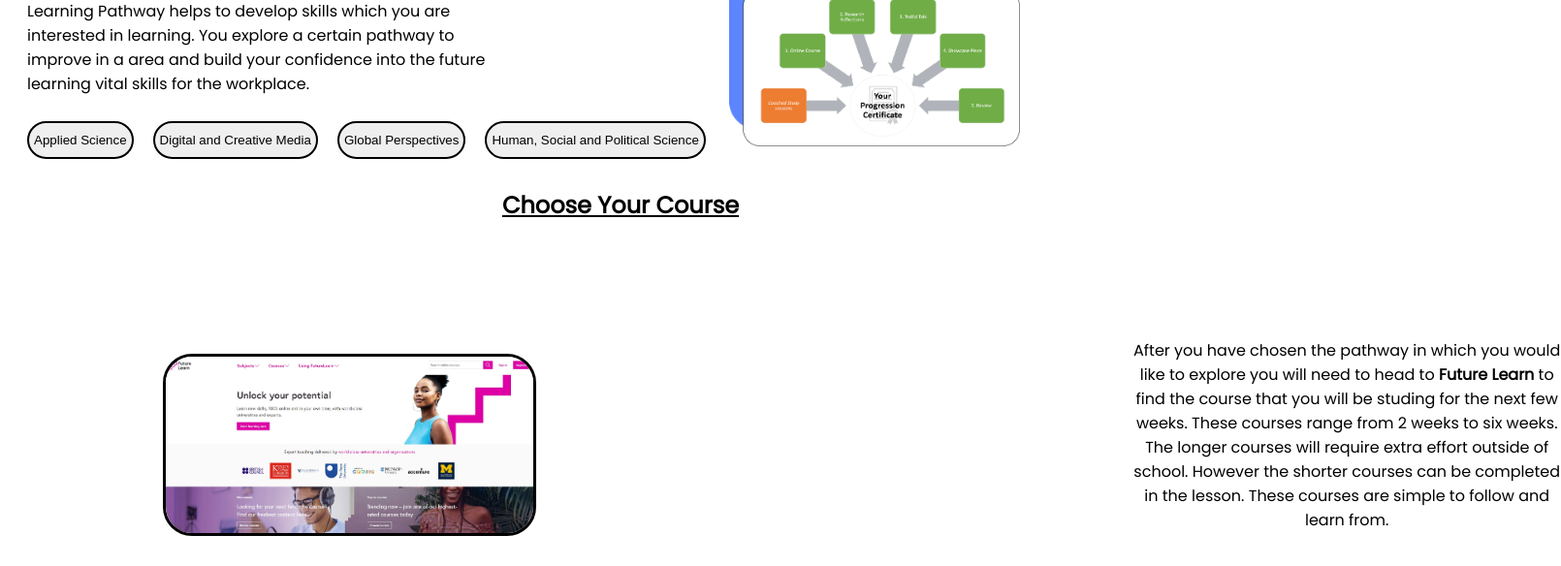
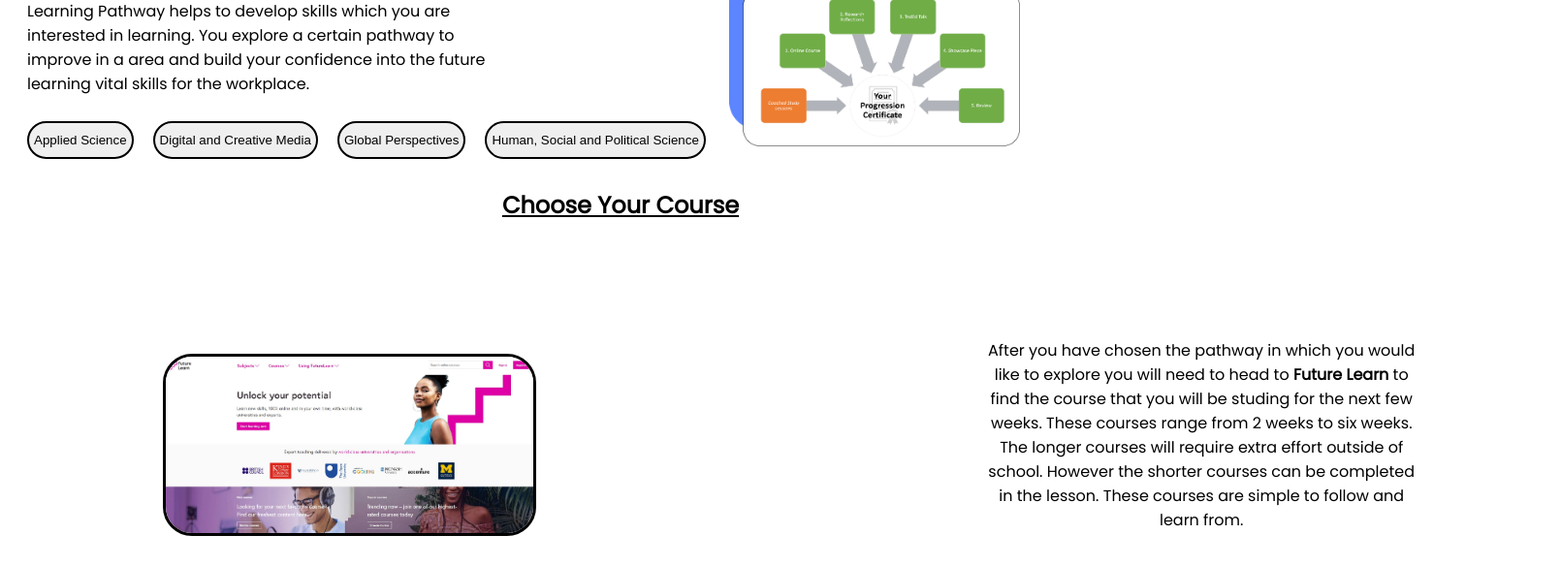
Before and after one commit to blomleya/temp, a plain HTML site: page index.html in a window 1280 px wide. Shown: the part 172-756 px from the top of the page at 97% size, 1610 px wide, since content can reach past the window. Drawn offline with Linux system fonts and the light colour scheme.

Commit message:
Update style.css

```diff
--- a/style.css
+++ b/style.css
@@ -144,7 +144,7 @@ a{
 .pathwayp {
     width: 35%;
     padding-top: 100px;
-    position: relative; right:  -1000px;
+    position: relative; right:  -850px;
 }
 
 .futureimg {
```
